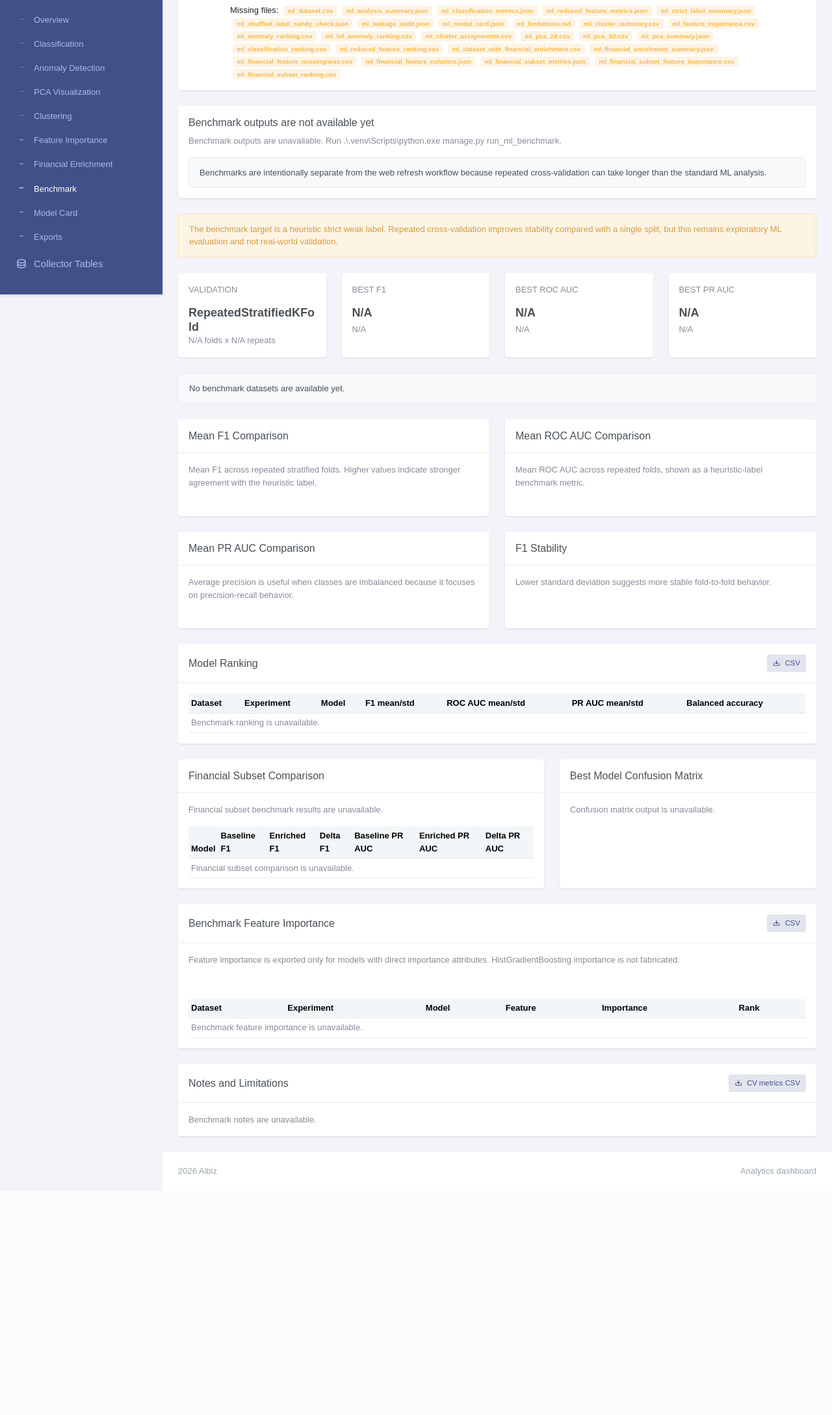
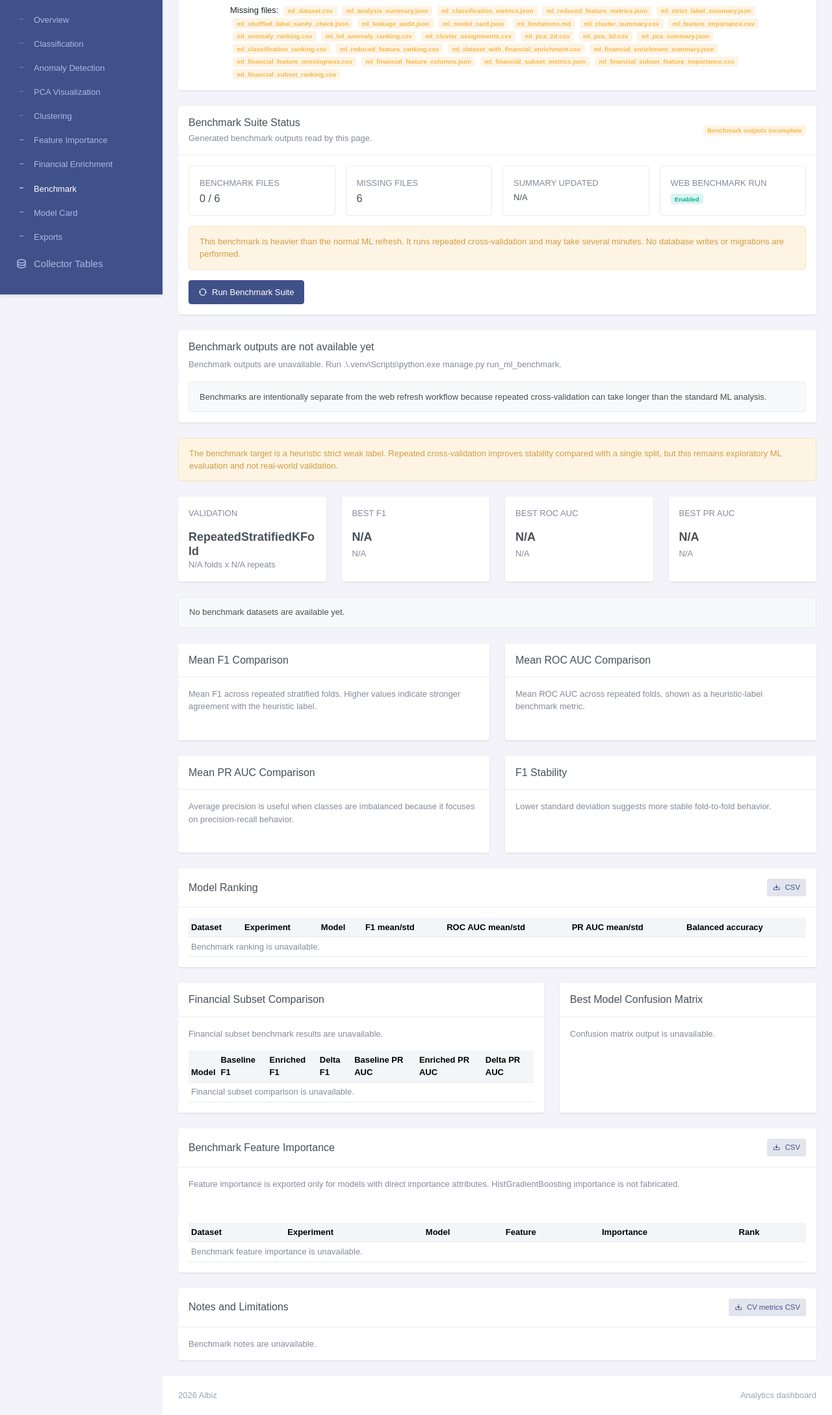
Before and after one commit to Amarildo16/albiz_app, a Django app: page /ml/benchmark/ in a window 1280 px wide. Shown: the part 347-2524 px from the top of the page at 65% size. Before the commit the page ends 2156 px from the top, so only its background shows below. Run offline with Django 5.2, Linux system fonts and the light colour scheme; some libraries are stand-ins or nearby versions; some web fonts are replaced.

Commit message:
Add web benchmark refresh workflow

```diff
--- a/analytics/urls.py
+++ b/analytics/urls.py
@@ -27,6 +27,7 @@ urlpatterns = [
     path('ml/model-card/', views.ml_model_card, name='ml_model_card'),
     path('ml/exports/', views.ml_exports, name='ml_exports'),
     path('ml/run-analysis/', views.ml_run_analysis, name='ml_run_analysis'),
+    path('ml/run-benchmark/', views.ml_run_benchmark, name='ml_run_benchmark'),
     path('reports/export/risk-summary.csv', views.export_risk_summary_csv, name='export_risk_summary_csv'),
     path('reports/export/top-risk-companies.csv', views.export_top_risk_companies_csv, name='export_top_risk_companies_csv'),
     path('reports/export/top-winner-value-companies.csv', views.export_top_winner_value_companies_csv, name='export_top_winner_value_companies_csv'),
--- a/analytics/views.py
+++ b/analytics/views.py
@@ -22,6 +22,7 @@ from analytics.services.company_financials import (
 )
 from analytics.services.data_quality import get_data_quality_report
 from analytics.services.ml_results import get_ml_export_path, get_ml_results_context
+from analytics.services.ml_benchmark_runner import run_ml_benchmark_from_web
 from analytics.services.ml_runner import run_ml_pipeline_from_web
 from analytics.services.risk import (
     RISK_INDICATOR_OPTIONS,
@@ -270,6 +271,35 @@ def ml_run_analysis(request):
     return redirect('analytics:ml_overview')
 
 
+@require_POST
+def ml_run_benchmark(request):
+    if not settings.ENABLE_WEB_ML_BENCHMARK_RUN:
+        messages.warning(
+            request,
+            'Web benchmark runs are disabled. Run manage.py run_ml_benchmark from the terminal or enable ENABLE_WEB_ML_BENCHMARK_RUN in a trusted local environment.',
+        )
+        return redirect('analytics:ml_benchmark')
+
+    result = run_ml_benchmark_from_web()
+    if result.get('locked'):
+        messages.warning(request, result['message'])
+    elif result.get('success'):
+        messages.success(
+            request,
+            (
+                f'Benchmark suite refreshed successfully in {result["duration_seconds"]} seconds. '
+                f'Generated benchmark files available: {result["generated_files_count"]}.'
+            ),
+        )
+    else:
+        messages.error(
+            request,
+            f'{result["message"]} {result.get("error_details", "")}'.strip(),
+        )
+
+    return redirect('analytics:ml_benchmark')
+
+
 def export_risk_summary_csv(request):
     return export_csv('risk-summary.csv', risk_summary_export)
 
--- a/config/settings.py
+++ b/config/settings.py
@@ -47,6 +47,11 @@ DEBUG = env_bool('DEBUG', default=True)
 
 ENABLE_WEB_ML_RUN = os.getenv(
     'ENABLE_WEB_ML_RUN',
+    'True' if DEBUG else 'False',
+).lower() in {'1', 'true', 'yes', 'on'}
+
+ENABLE_WEB_ML_BENCHMARK_RUN = os.getenv(
+    'ENABLE_WEB_ML_BENCHMARK_RUN',
     'True' if DEBUG else 'False',
 ).lower() in {'1', 'true', 'yes', 'on'}
 
--- /dev/null
+++ b/static/albiz/js/ml-benchmark-run-button.js
@@ -0,0 +1,133 @@
+(function () {
+    'use strict';
+
+    function byId(id) {
+        return document.getElementById(id);
+    }
+
+    function readJsonScript(id) {
+        var element = byId(id);
+        if (!element) {
+            return [];
+        }
+        try {
+            return JSON.parse(element.textContent || '[]');
+        } catch (error) {
+            console.error('Unable to parse ML benchmark page messages.', error);
+            return [];
+        }
+    }
+
+    function hasSwal() {
+        return typeof window.Swal !== 'undefined';
+    }
+
+    function messageIcon(level) {
+        if ((level || '').indexOf('error') !== -1) {
+            return 'error';
+        }
+        if ((level || '').indexOf('warning') !== -1) {
+            return 'warning';
+        }
+        if ((level || '').indexOf('success') !== -1) {
+            return 'success';
+        }
+        return 'info';
+    }
+
+    function messageTitle(icon) {
+        if (icon === 'success') {
+            return 'Benchmark suite refreshed';
+        }
+        if (icon === 'error') {
+            return 'Benchmark run failed';
+        }
+        if (icon === 'warning') {
+            return 'Benchmark run not started';
+        }
+        return 'Benchmark suite';
+    }
+
+    function showPageMessage() {
+        if (!hasSwal()) {
+            return;
+        }
+        var messages = readJsonScript('ml-page-messages');
+        if (!Array.isArray(messages) || !messages.length) {
+            return;
+        }
+        var message = messages[0];
+        var icon = messageIcon(message.level);
+        window.Swal.fire({
+            title: messageTitle(icon),
+            text: message.text || '',
+            icon: icon,
+            confirmButtonText: 'OK'
+        });
+    }
+
+    function setRunningState(form) {
+        var button = form.querySelector('[data-ml-benchmark-run-button]');
+        if (!button) {
+            return;
+        }
+        button.disabled = true;
+        button.innerHTML = '<span class="spinner-border spinner-border-sm me-1" aria-hidden="true"></span> Running benchmark suite...';
+    }
+
+    function submitWithLoading(form) {
+        setRunningState(form);
+        if (hasSwal()) {
+            window.Swal.fire({
+                title: 'Running benchmark suite',
+                text: 'Please wait while repeated cross-validation benchmarks are generated.',
+                allowOutsideClick: false,
+                allowEscapeKey: false,
+                didOpen: function () {
+                    window.Swal.showLoading();
+                }
+            });
+        }
+        window.HTMLFormElement.prototype.submit.call(form);
+    }
+
+    function bindBenchmarkForm() {
+        var form = byId('ml-benchmark-run-form');
+        if (!form) {
+            return;
+        }
+
+        form.addEventListener('submit', function (event) {
+            event.preventDefault();
+
+            var title = form.getAttribute('data-confirm-title') || 'Run benchmark suite?';
+            var text = form.getAttribute('data-confirm-text') || 'This will run repeated cross-validation benchmarks and may take several minutes. Existing benchmark outputs will be refreshed.';
+
+            if (!hasSwal()) {
+                if (window.confirm(text)) {
+                    submitWithLoading(form);
+                }
+                return;
+            }
+
+            window.Swal.fire({
+                title: title,
+                text: text,
+                icon: 'warning',
+                showCancelButton: true,
+                confirmButtonText: 'Yes, run benchmark',
+                cancelButtonText: 'Cancel',
+                reverseButtons: true
+            }).then(function (result) {
+                if (result.isConfirmed) {
+                    submitWithLoading(form);
+                }
+            });
+        });
+    }
+
+    document.addEventListener('DOMContentLoaded', function () {
+        showPageMessage();
+        bindBenchmarkForm();
+    });
+})();
--- a/templates/analytics/ml/benchmark.html
+++ b/templates/analytics/ml/benchmark.html
@@ -3,9 +3,83 @@
 
 {% block title %}ML Benchmark Suite | Albiz Analytics{% endblock %}
 
+{% block extra_css %}
+<link href="{% static 'velzon/libs/sweetalert2/sweetalert2.min.css' %}" rel="stylesheet" type="text/css">
+{% endblock %}
+
 {% block content %}
 {% include 'analytics/ml/partials/page_header.html' with title='ML Benchmark Suite' subtitle='Repeated cross-validation benchmark for heuristic weak-label experiments.' crumb='Benchmark' %}
 {% include 'analytics/ml/partials/output_warnings.html' %}
+
+<div class="row mb-4">
+    <div class="col-12">
+        <div class="card mb-0">
+            <div class="card-header d-flex align-items-center justify-content-between flex-wrap gap-2">
+                <div>
+                    <h5 class="card-title mb-0">Benchmark Suite Status</h5>
+                    <p class="text-muted mb-0 mt-1">Generated benchmark outputs read by this page.</p>
+                </div>
+                {% if ml.benchmark.status.missing_files_count == 0 %}
+                    <span class="badge bg-success-subtle text-success">Benchmark outputs available</span>
+                {% else %}
+                    <span class="badge bg-warning-subtle text-warning">Benchmark outputs incomplete</span>
+                {% endif %}
+            </div>
+            <div class="card-body">
+                <div class="row g-3 align-items-stretch">
+                    <div class="col-xl-3 col-md-6">
+                        <div class="border rounded p-3 h-100">
+                            <p class="text-uppercase fw-medium text-muted text-truncate mb-1">Benchmark files</p>
+                            <h5 class="mb-0">{{ ml.benchmark.status.available_files_count }} / {{ ml.benchmark.status.total_files_count }}</h5>
+                        </div>
+                    </div>
+                    <div class="col-xl-3 col-md-6">
+                        <div class="border rounded p-3 h-100">
+                            <p class="text-uppercase fw-medium text-muted text-truncate mb-1">Missing files</p>
+                            <h5 class="mb-0">{{ ml.benchmark.status.missing_files_count }}</h5>
+                        </div>
+                    </div>
+                    <div class="col-xl-3 col-md-6">
+                        <div class="border rounded p-3 h-100">
+                            <p class="text-uppercase fw-medium text-muted text-truncate mb-1">Summary updated</p>
+                            <h6 class="mb-0">{{ ml.benchmark.status.summary_last_modified }}</h6>
+                        </div>
+                    </div>
+                    <div class="col-xl-3 col-md-6">
+                        <div class="border rounded p-3 h-100">
+                            <p class="text-uppercase fw-medium text-muted text-truncate mb-1">Web benchmark run</p>
+                            {% if ml.benchmark.web_run_enabled %}
+                                <span class="badge bg-success-subtle text-success">Enabled</span>
+                            {% else %}
+                                <span class="badge bg-secondary-subtle text-secondary">Disabled</span>
+                            {% endif %}
+                            {% if ml.benchmark.status.run_lock_exists %}
+                                <span class="badge bg-warning-subtle text-warning ms-1">Running</span>
+                            {% endif %}
+                        </div>
+                    </div>
+                </div>
+
+                <div class="alert alert-warning mt-3" role="alert">
+                    This benchmark is heavier than the normal ML refresh. It runs repeated cross-validation and may take several minutes. No database writes or migrations are performed.
+                </div>
+
+                <form id="ml-benchmark-run-form" method="post" action="{% url 'analytics:ml_run_benchmark' %}" data-confirm-title="{% if ml.benchmark.missing_files %}Run benchmark suite?{% else %}Refresh benchmark suite?{% endif %}" data-confirm-text="This will run repeated cross-validation benchmarks and may take several minutes. Existing benchmark outputs will be refreshed.">
+                    {% csrf_token %}
+                    <button type="submit" class="btn btn-primary" data-ml-benchmark-run-button {% if not ml.benchmark.web_run_enabled or ml.benchmark.status.run_lock_exists %}disabled{% endif %}>
+                        <i class="ri-refresh-line align-bottom me-1"></i>
+                        {% if ml.benchmark.missing_files %}Run Benchmark Suite{% else %}Refresh Benchmark Suite{% endif %}
+                    </button>
+                    {% if not ml.benchmark.web_run_enabled %}
+                        <span class="text-muted ms-2">Web benchmark runs are disabled in this environment. Run <code>manage.py run_ml_benchmark</code> from the terminal or enable <code>ENABLE_WEB_ML_BENCHMARK_RUN</code>.</span>
+                    {% elif ml.benchmark.status.run_lock_exists %}
+                        <span class="text-muted ms-2">Benchmark suite is already running. Please wait for it to finish.</span>
+                    {% endif %}
+                </form>
+            </div>
+        </div>
+    </div>
+</div>
 
 {% if ml.benchmark.missing_files %}
 <div class="row mb-4">
@@ -353,4 +427,7 @@
 
 {% block extra_js %}
 {% include 'analytics/ml/partials/chart_scripts.html' %}
+<script src="{% static 'velzon/libs/sweetalert2/sweetalert2.min.js' %}"></script>
+{{ ml_page_messages|json_script:"ml-page-messages" }}
+<script src="{% static 'albiz/js/ml-benchmark-run-button.js' %}"></script>
 {% endblock %}
```
Also changed, not shown: analytics/services/ml_benchmark_runner.py (added, +103 -0 lines), analytics/services/ml_results.py (+31 -5 lines), 1 other file.
